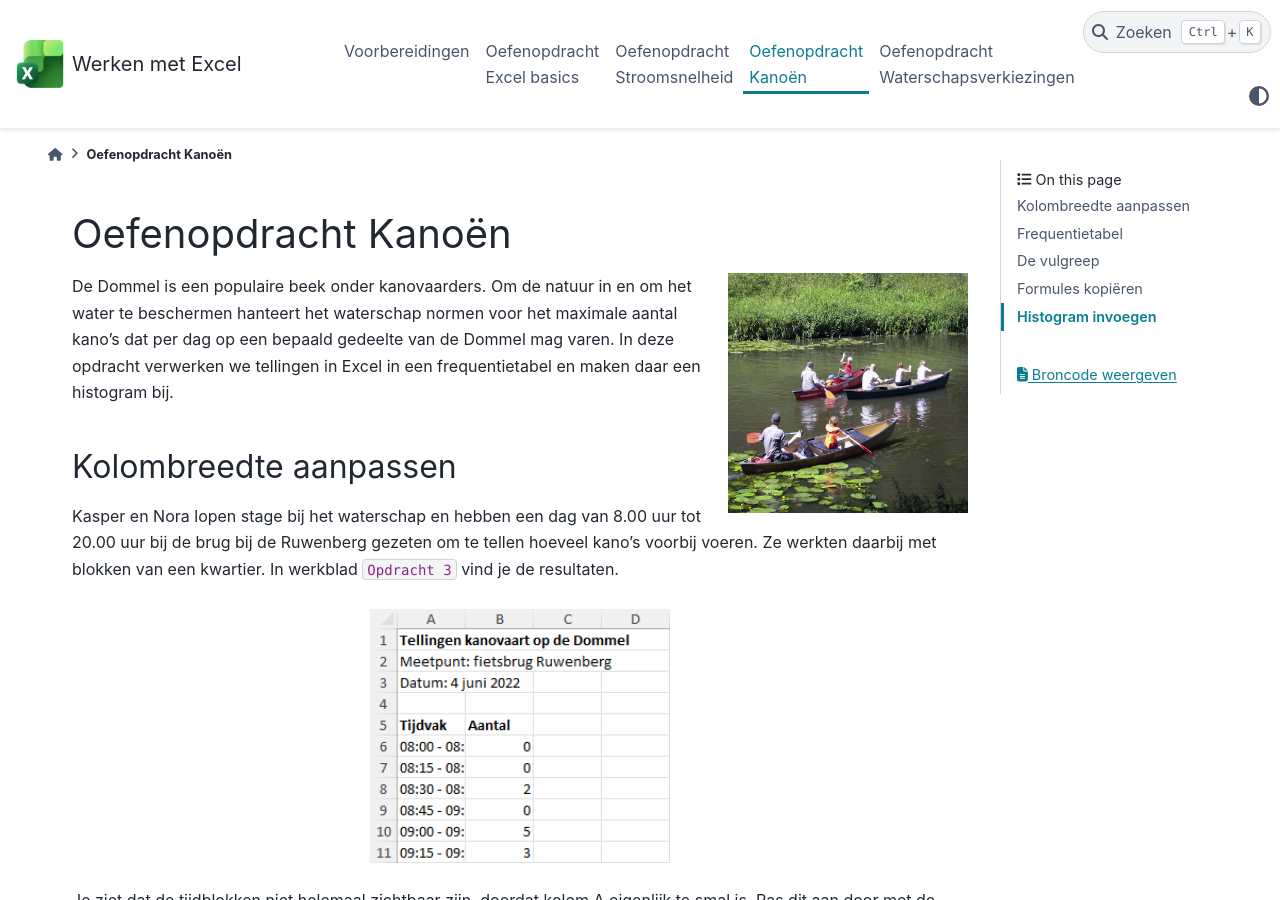
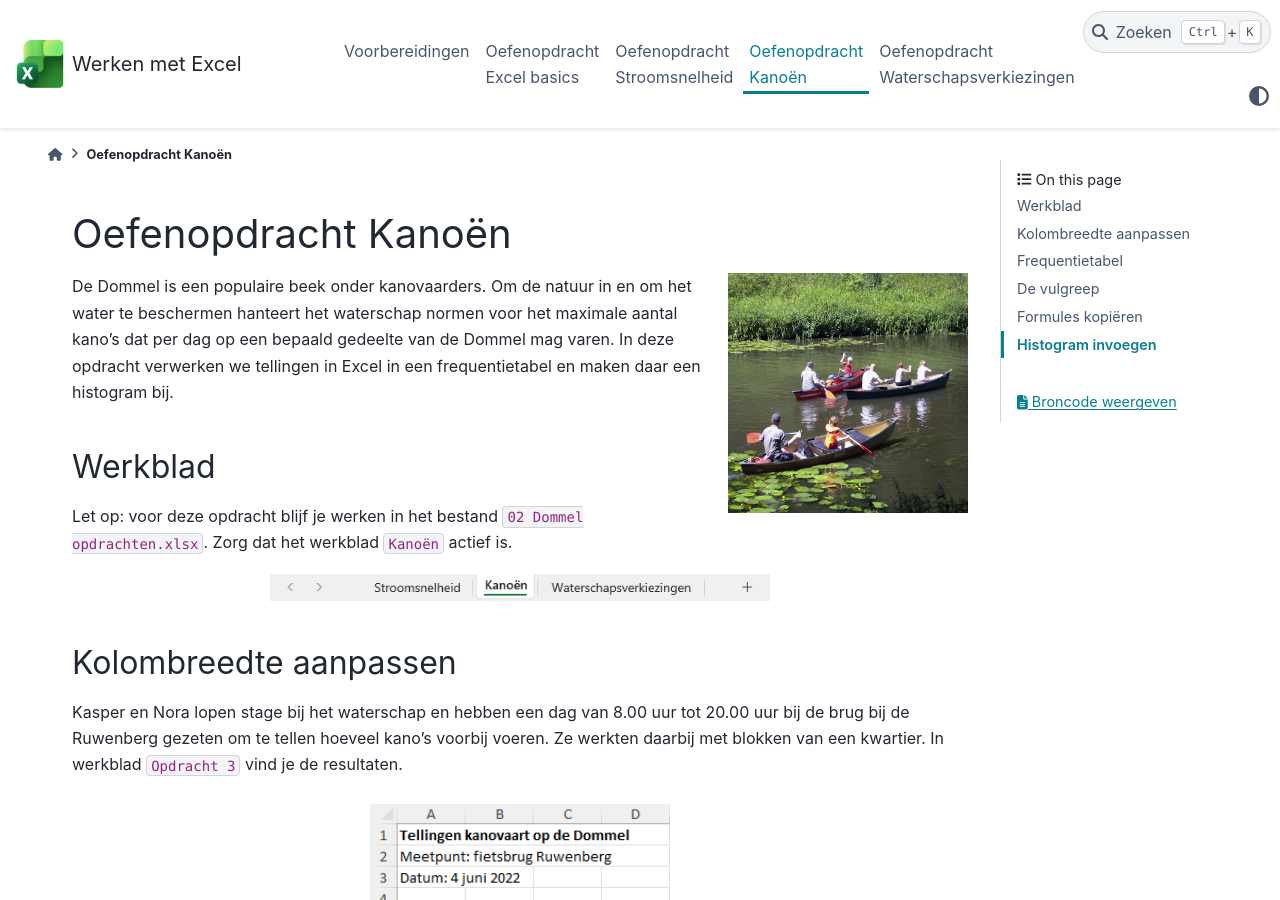
Before and after one commit to meneerfaas/excel, a Sphinx documentation site: the page built from doc/04_kanoen/kanoen.rst, in a window 1280 px wide and 900 px high. Built offline with Sphinx 7.4.7 and the PyData theme 0.15.4, drawn with Linux system fonts in a browser that asks for light colours.

Commit message:
Kleine verbeteringen

```diff
--- a/doc/03_stroomsnelheid/stroomsnelheid.rst
+++ b/doc/03_stroomsnelheid/stroomsnelheid.rst
@@ -12,11 +12,11 @@ Op de `website van Natuurmonumenten <https://www.natuurmonumenten.nl/natuurgebie
 
 Werkbladen
 ---------------------------------------
-Je kunt het bestand :file:`01 Excel basis.xlsx`` uit de vorige opdracht sluiten. Open nu het bestand :file:`02 Dommel opdrachten.xlsx`. Een bestand wordt in Excel een *werkmap* genoemd. In die werkmap bevinden zich *werkbladen*. Onderin je scherm zie je de tabbladen staan waarmee je tussen de werkbladen kunt schakelen. Zorg dat voor deze opdracht werkblad ``Opdracht 2`` actief is.
+Je kunt het bestand :file:`01 Excel basis.xlsx`` uit de vorige opdracht sluiten. Open nu het bestand :file:`02 Dommel opdrachten.xlsx`. Een bestand wordt in Excel een *werkmap* genoemd. In die werkmap bevinden zich *werkbladen*. Onderin je scherm zie je de tabbladen staan waarmee je tussen de werkbladen kunt schakelen. Zorg dat voor deze opdracht werkblad ``Stroomsnelheid`` actief is.
 
-.. image:: images/werkbladen.png
+.. image:: images/werkblad_stroomsnelheid.png
    :alt: Werkbladen
-   :width: 400px
+   :width: 500px
    :align: center
 
 Data invoeren
--- a/doc/04_kanoen/kanoen.rst
+++ b/doc/04_kanoen/kanoen.rst
@@ -8,6 +8,15 @@ Oefenopdracht Kanoën
 
 De Dommel is een populaire beek onder kanovaarders. Om de natuur in en om het water te beschermen hanteert het waterschap normen voor het maximale aantal kano's dat per dag op een bepaald gedeelte van de Dommel mag varen. In deze opdracht verwerken we tellingen in Excel in een frequentietabel en maken daar een histogram bij.
 
+Werkblad
+---------------------------------------
+Let op: voor deze opdracht blijf je werken in het bestand :file:`02 Dommel opdrachten.xlsx`. Zorg dat het werkblad ``Kanoën`` actief is.
+
+.. image:: images/werkblad_kanoen.png
+   :alt: Werkbladen
+   :width: 500px
+   :align: center
+
 Kolombreedte aanpassen
 ---------------------------------------
 Kasper en Nora lopen stage bij het waterschap en hebben een dag van 8.00 uur tot 20.00 uur bij de brug bij de Ruwenberg gezeten om te tellen hoeveel kano's voorbij voeren. Ze werkten daarbij met blokken van een kwartier. In werkblad ``Opdracht 3`` vind je de resultaten.
@@ -17,6 +26,10 @@ Kasper en Nora lopen stage bij het waterschap en hebben een dag van 8.00 uur tot
    :align: center
 
 Je ziet dat de tijdblokken niet helemaal zichtbaar zijn, doordat kolom A eigenlijk te smal is. Pas dit aan door met de muiscursor op het verticale streepje tussen de kolomtitels A en B te gaan staan. De cursor verandert dan in een dubbele pijl. Sleep het streepje naar rechts om kolom A breder te maken.
+
+.. figure:: images/column_width.gif
+   :align: center
+   :class: image-border
 
 .. dropdown:: Kolom automatisch passend maken
    :color: info
--- a/doc/conf.py
+++ b/doc/conf.py
@@ -48,6 +48,7 @@ html_theme_options = {
 }
 html_favicon = "_static/favicon.png"
 html_sidebars = {"**": []}
+html_scaled_image_link = False
 
 # -- Options for plantuml
 local_plantuml_path = os.path.join(os.path.dirname(
```
Also changed, not shown: doc/05_waterschapsverkiezingen/waterschapsverkiezingen.rst (+10 -1 lines), doc/03_stroomsnelheid/images/werkblad_stroomsnelheid.png (added), doc/04_kanoen/images/column_width.gif (added), doc/04_kanoen/images/werkblad_kanoen.png (added), doc/05_waterschapsverkiezingen/images/werkblad_waterschapsverkiezingen.png (added).
